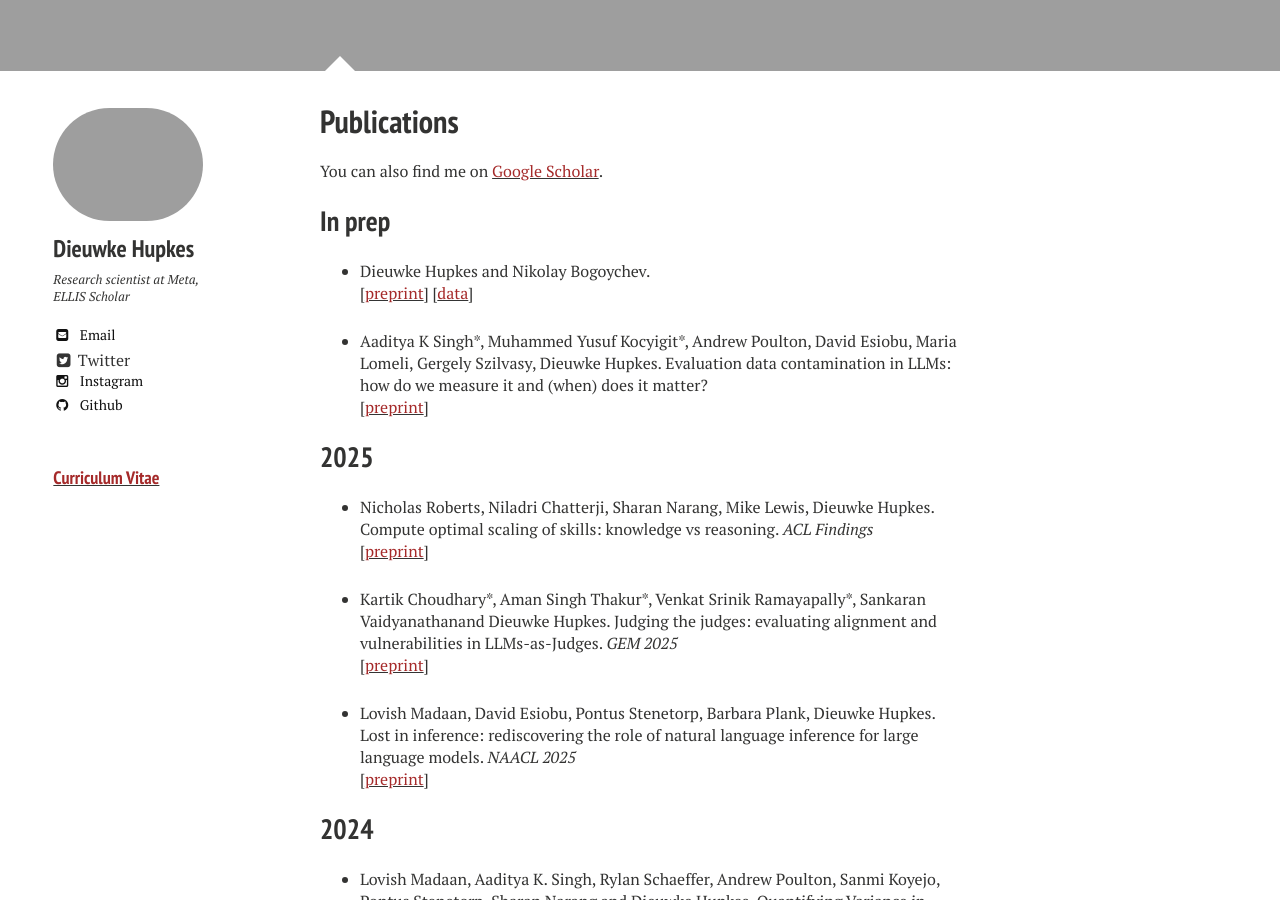
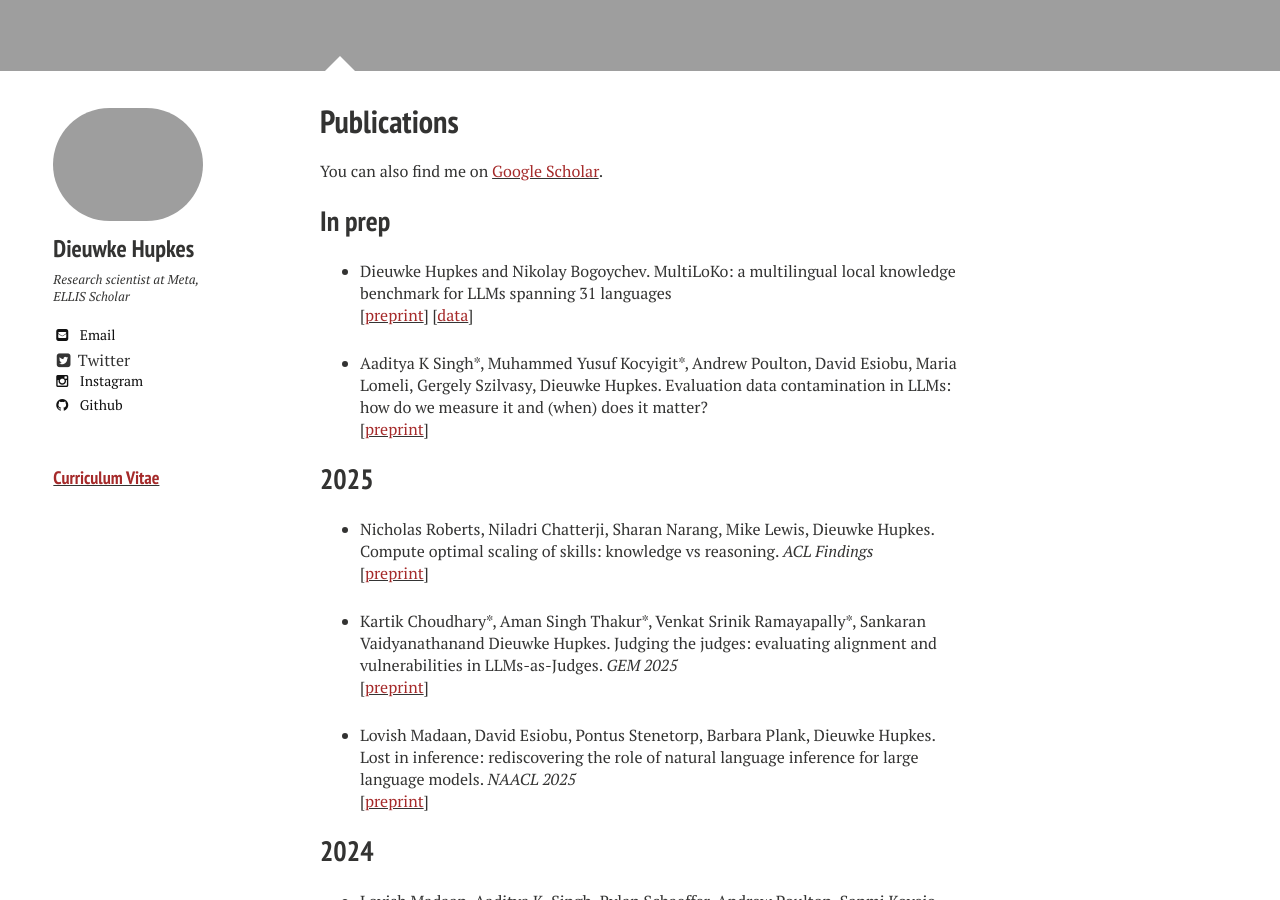
Before and after one commit to dieuwkehupkes/dieuwkehupkes.github.io, a Jekyll site: the page built from publications.md, in a window 1280 px wide and 900 px high, scrolled down 973 px. Built offline with Jekyll 4.4.1, drawn with Linux system fonts in a browser that asks for light colours; nearby versions of some CDN libraries.

Commit message:
Add missing title

```diff
--- a/publications.md
+++ b/publications.md
@@ -14,7 +14,8 @@ You can also find me on <a href="https://scholar.google.com/citations?user=tAtSM
 
 ## In prep
 
-* Dieuwke Hupkes and Nikolay Bogoychev.\\
+* Dieuwke Hupkes and Nikolay Bogoychev. MultiLoKo: a multilingual local knowledge benchmark for LLMs spanning 31 languages
+\\
 \[[<font color="brown">preprint</font>](https://arxiv.org/abs/2504.10356){:target="blank"}\]
 \[[<font color="brown">data</font>](https://github.com/facebookresearch/multiloko){:target="blank"}\]
 
```
